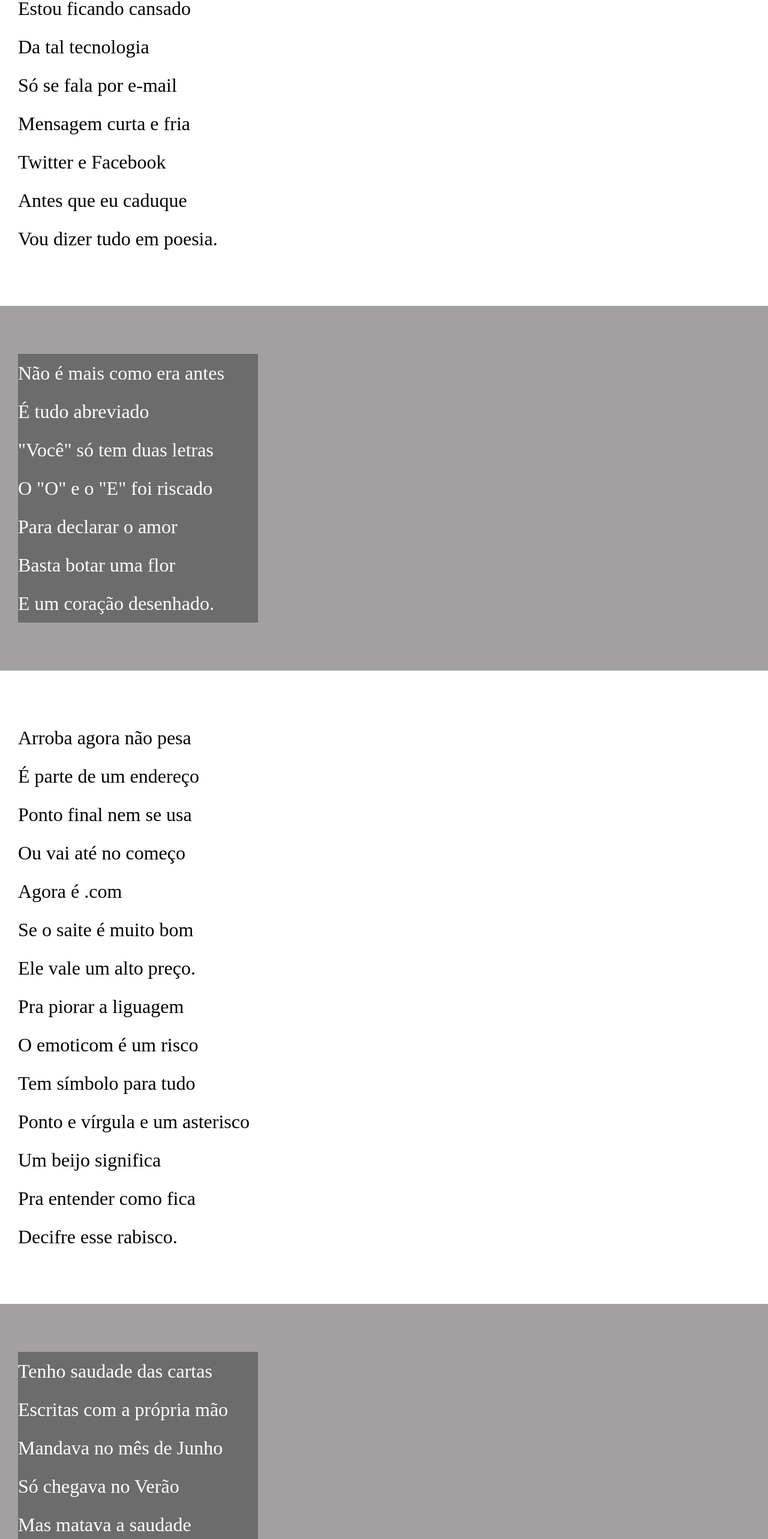
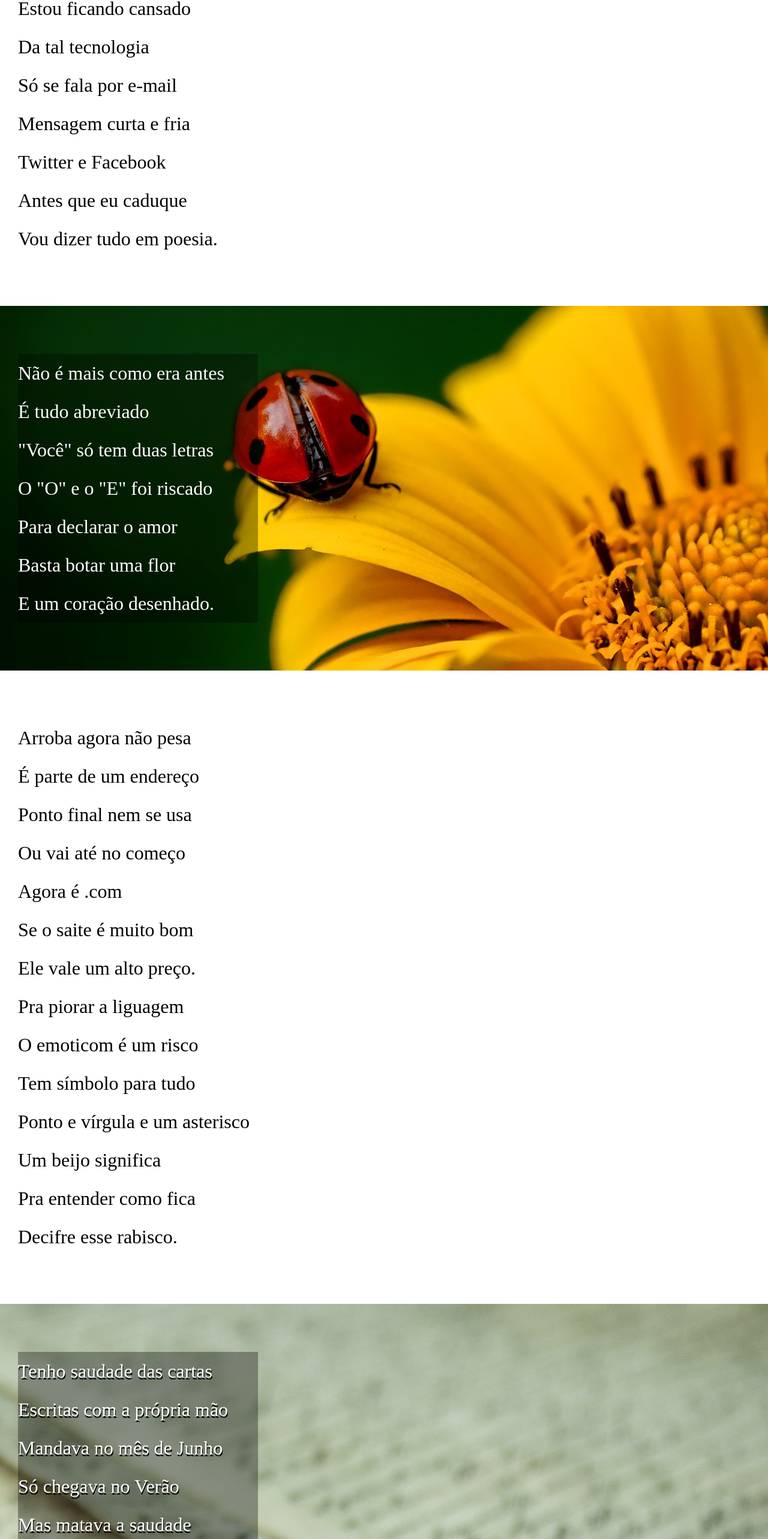
Before and after one commit to tiago9090/html-css, a plain HTML site: page desafios/d012/index.html in a window 1280 px wide. Shown: the part 234-2800 px from the top of the page at 60% size. Drawn offline with Linux system fonts and the light colour scheme.

Commit message:
finalizando d12

```diff
--- a/desafios/d012/estilo/style.css
+++ b/desafios/d012/estilo/style.css
@@ -49,6 +49,9 @@ section {
     font-family: var(--fonte3);
     font-size: 2em;
 }
+section > p {
+padding-bottom: 1en;
+}
 section.normal {
 background-color: white;
 color: black;
@@ -56,7 +59,18 @@ color: black;
 section.imagem {
         background-color: rgba(146, 138, 138, 0.3);
         color: white;
-    }
+        box-shadow: 6px 6px 0px rgba(0, 0, 0, 0.457);
+background-attachment: fixed;
+}
+section#img01 {
+background-image: url('../imagens/background001.jpg');
+background-position: right center;
+background-color: cover;
+}
+section#img02 {
+background-image: url('../imagens/background002.jpg') ;
+text-shadow: 1px 3px 0px black;
+}
 section.imagem > p {
     width: 400px;
 background-color: rgba(0, 0, 0, 0.33);
--- a/desafios/d012/index.html
+++ b/desafios/d012/index.html
@@ -29,7 +29,7 @@
     </section>
 
 
-    <section class="imagem" >
+    <section class="imagem" id="img01">
 
         <p>
             Não é mais como era antes <br>
@@ -68,7 +68,7 @@
 
 
 
-    <section class="imagem" >
+    <section class="imagem" id="img02" >
         <p>
             Tenho saudade das cartas <br>
             Escritas com a própria mão <br>
```
